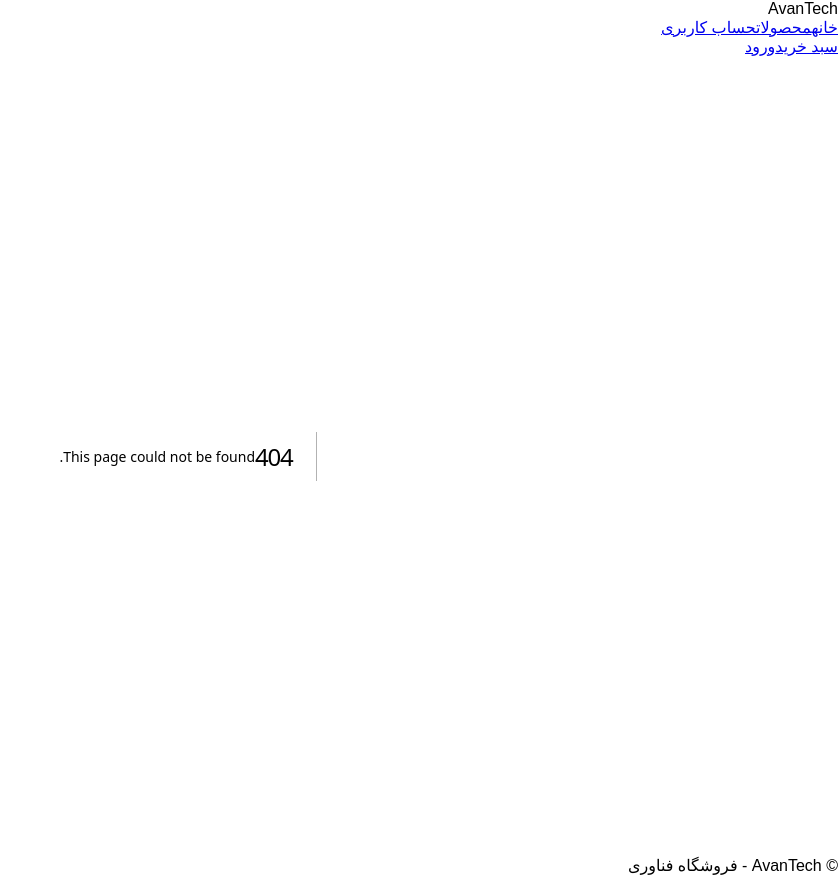
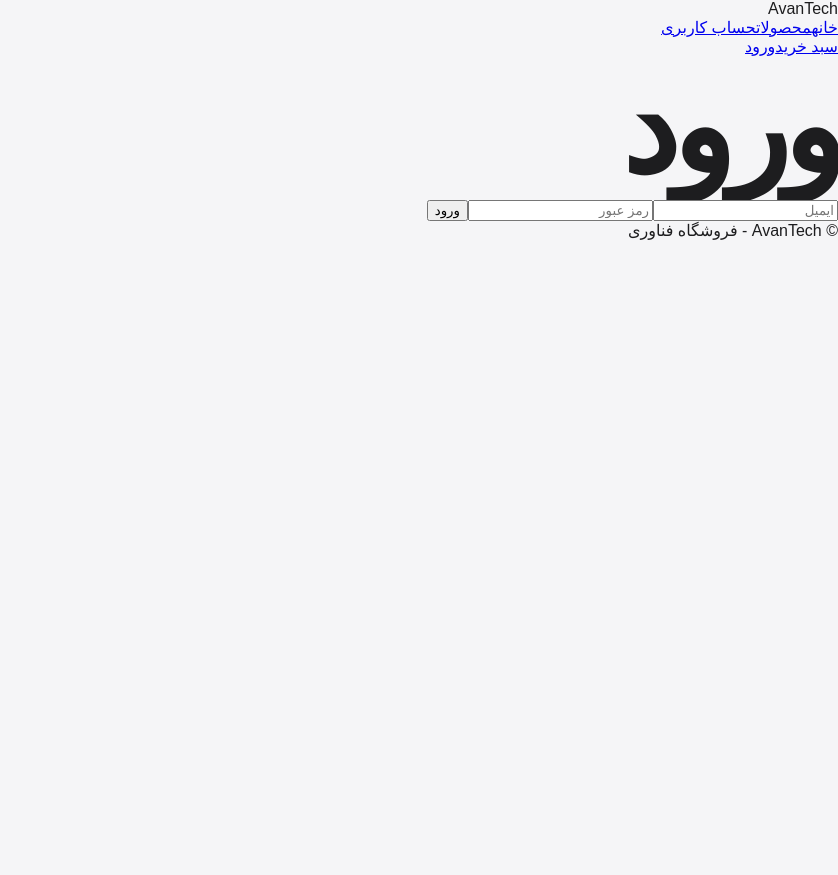
Before and after one commit to davoodmehraban89/AvanTech, a Next.js app: page /login in a window 1280 px wide. Before the commit this address had no page. Shown: the whole page, without its empty margins (442-1280 px from the left). After the commit the page ends 800 px from the top, so only its background shows below. Built offline with nearby package versions, Linux system fonts and the light colour scheme.

Commit message:
Add Supabase login page

```diff
--- /dev/null
+++ b/src/app/login/page.tsx
@@ -0,0 +1,7 @@
+import { createClient } from '@/lib/supabase/server'
+import { redirect } from 'next/navigation'
+
+export default function LoginPage(){
+ async function login(formData:FormData){'use server'; const email=String(formData.get('email')); const password=String(formData.get('password')); const supabase=await createClient(); const {error}=await supabase.auth.signInWithPassword({email,password}); if(!error) redirect('/');}
+ return <main className="mx-auto max-w-md p-6"><h1 className="text-2xl font-bold mb-6">ورود</h1><form action={login} className="space-y-4"><input name="email" type="email" placeholder="ایمیل" className="w-full border p-3 rounded"/><input name="password" type="password" placeholder="رمز عبور" className="w-full border p-3 rounded"/><button className="w-full rounded bg-black p-3 text-white">ورود</button></form></main>
+}
```
